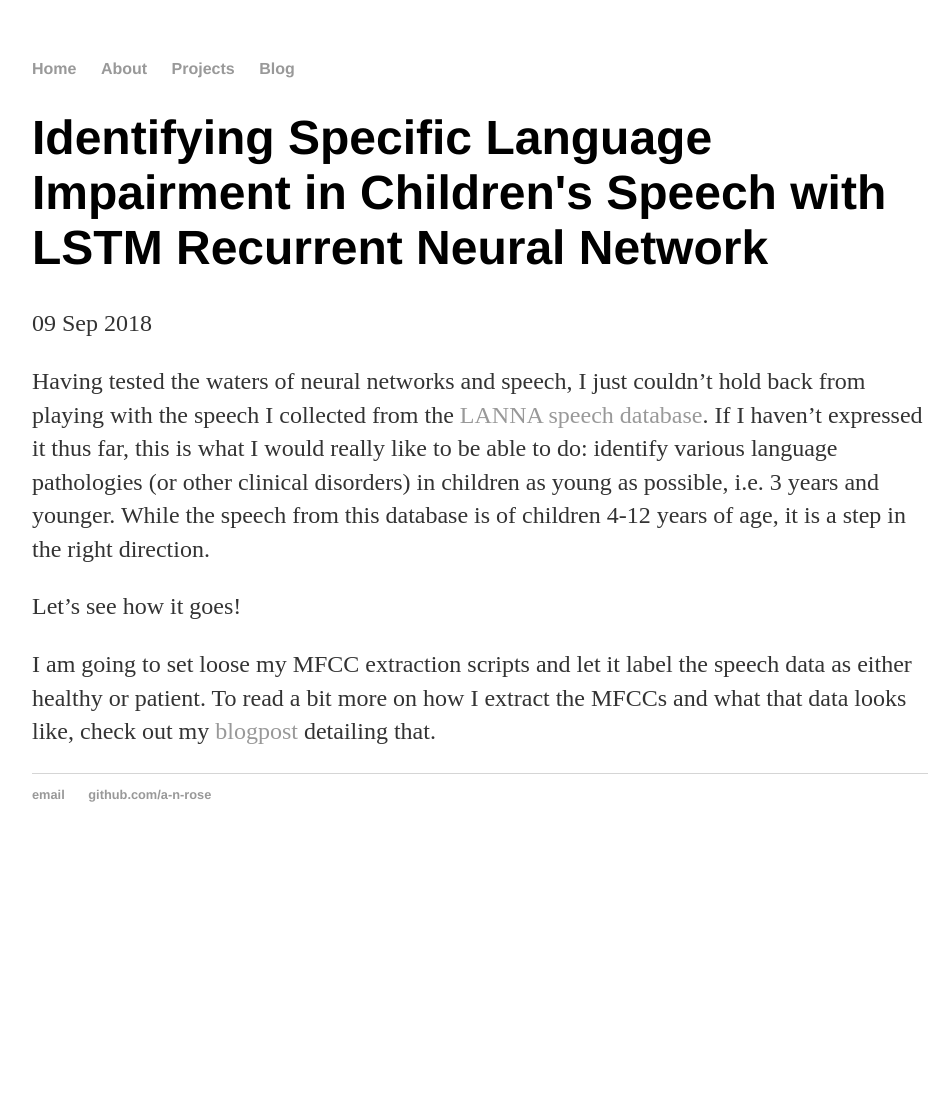
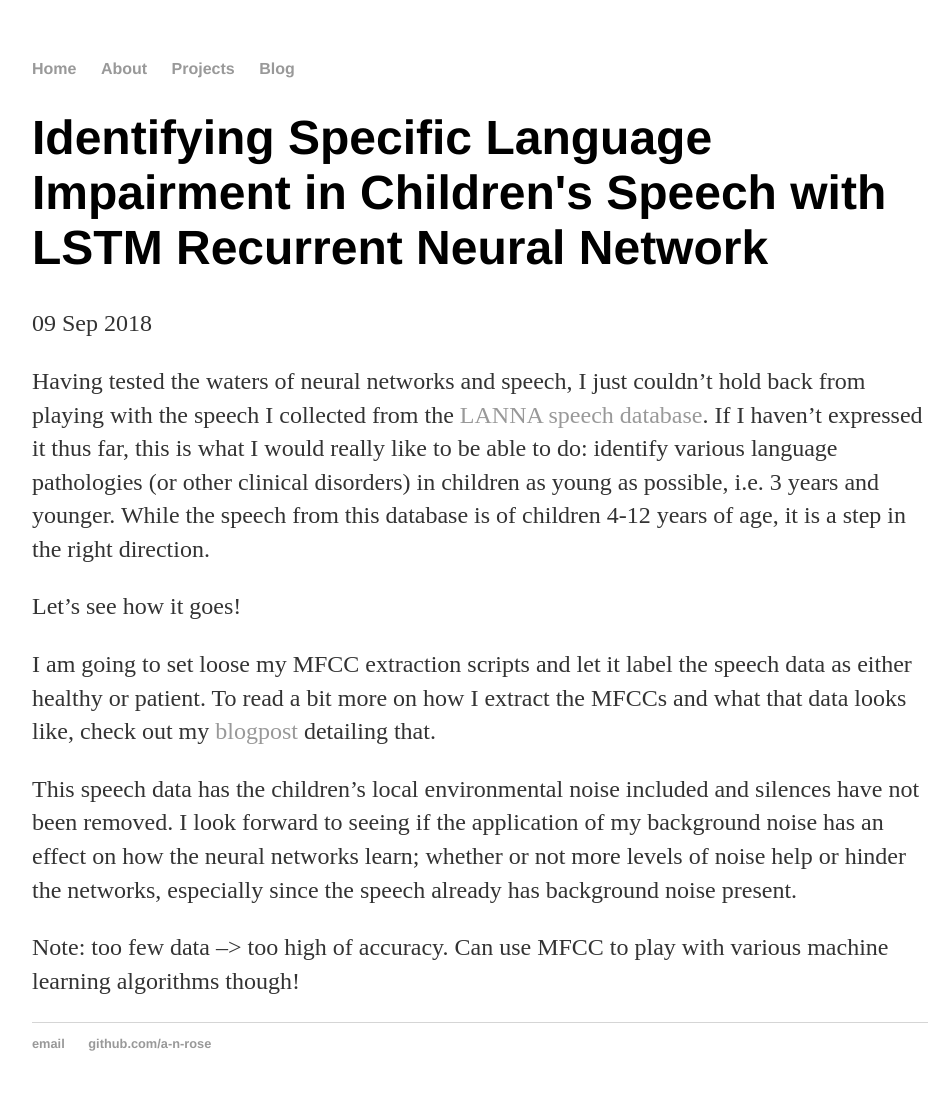
Before and after one commit to a-n-rose/a-n-rose.github.io, a Jekyll site: the page built from _posts/2018-09-09-ID-SLI-speech.md, in a window 1280 px wide. Shown: the whole page, without its empty margins (160-1112 px from the left). Built offline with Jekyll 4.4.1, drawn with Linux system fonts in a browser that asks for light colours; before the commit the page ends 900 px from its top, so only the background shows below that.

```diff
--- a/_posts/2018-09-09-ID-SLI-speech.md
+++ b/_posts/2018-09-09-ID-SLI-speech.md
@@ -9,3 +9,7 @@
 Let's see how it goes!
 
 I am going to set loose my MFCC extraction scripts and let it label the speech data as either healthy or patient. To read a bit more on how I extract the MFCCs and what that data looks like, check out my <a href="https://a-n-rose.github.io/2018/09/09/MFCC-extraction-prep-speech-4-deep-learning.html">blogpost</a> detailing that.
+
+This speech data has the children's local environmental noise included and silences have not been removed. I look forward to seeing if the application of my background noise has an effect on how the neural networks learn; whether or not more levels of noise help or hinder the networks, especially since the speech already has background noise present.
+
+Note: too few data --> too high of accuracy. Can use MFCC to play with various machine learning algorithms though!
```
